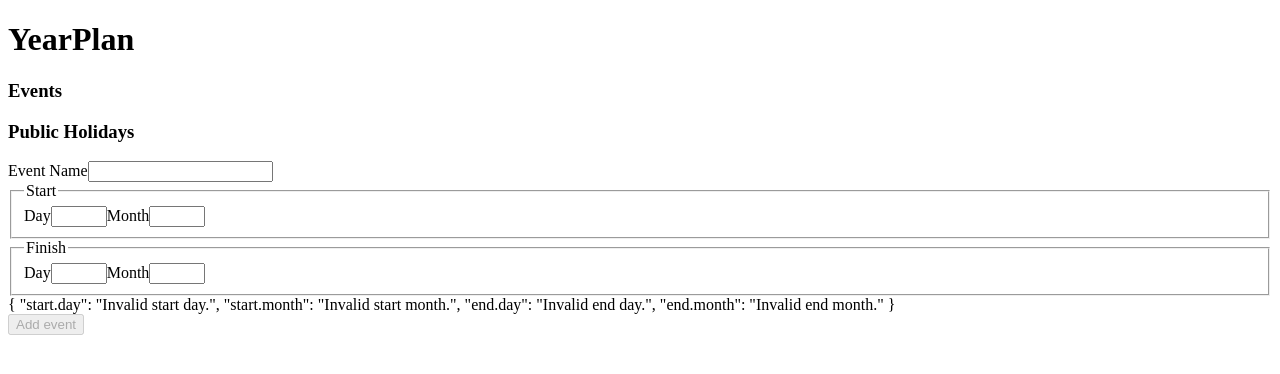
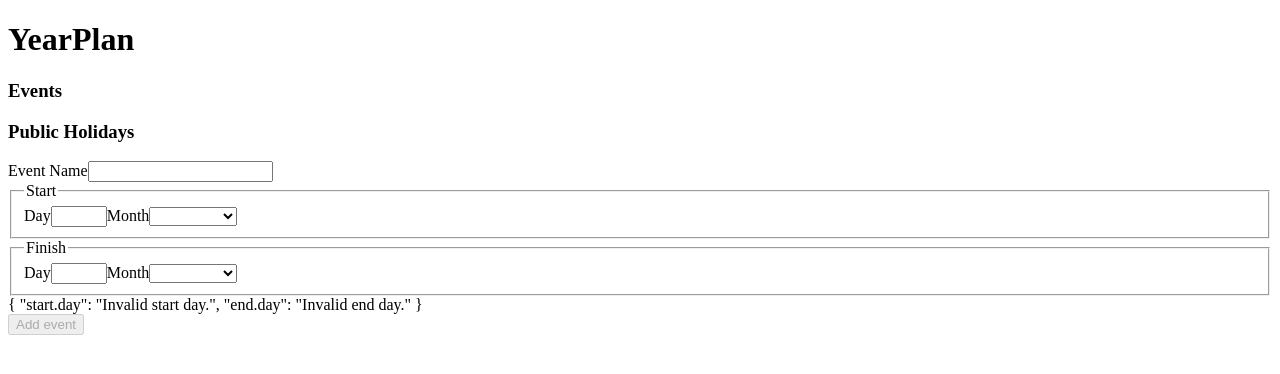
Before and after one commit to legendarydrew/yearplan, an Angular app: page / in a window 1280 px wide. Shown: the top 374 px of the page. Built offline with nearby package versions, Linux system fonts and the light colour scheme.

Commit message:
feat: display events in chronological order.
A select field is used for the months (remembering that months in JS are 0-based).

```diff
--- a/src/app/app.component.ts
+++ b/src/app/app.component.ts
@@ -43,6 +43,10 @@ export class AppComponent implements OnInit {
     //   });
   }
 
+  /**
+   * Called when the list of events is updated from the events-editor component.
+   * @param events
+   */
   updateEventsHandler(events: CalendarEvent[]): void {
     this.plan.events = events;
     localStorage.setItem('yp', JSON.stringify(this.plan));
--- a/src/app/components/events-editor/events-editor.component.html
+++ b/src/app/components/events-editor/events-editor.component.html
@@ -17,7 +17,11 @@
     <input id="eventDayStart" type="number" min="1" max="31" formControlName="day">
 
     <label for="eventMonthStart">Month</label>
-    <input id="eventMonthStart" type="number" min="1" max="12" formControlName="month">
+    <select id="eventMonthStart" formControlName="month">
+      @for (month of months; track $index) {
+        <option [ngValue]="$index">{{ month }}</option>
+      }
+    </select>
 
   </fieldset>
 
@@ -28,7 +32,11 @@
     <input id="eventDayFinish" type="number" min="1" max="31" formControlName="day">
 
     <label for="eventMonthFinish">Month</label>
-    <input id="eventMonthFinish" type="number" min="1" max="12" formControlName="month">
+    <select id="eventMonthFinish" formControlName="month">
+      @for (month of months; track $index) {
+        <option [ngValue]="$index">{{ month }}</option>
+      }
+    </select>
 
   </fieldset>
 
--- a/src/app/components/events-editor/events-editor.component.ts
+++ b/src/app/components/events-editor/events-editor.component.ts
@@ -16,6 +16,8 @@ import { JsonPipe } from '@angular/common';
 export class EventsEditorComponent implements OnChanges {
   @Input() events: CalendarEvent[] = [];
   @Output() eventsUpdate = new EventEmitter<CalendarEvent[]>();
+
+  months = ['January', 'February', 'March', 'April', 'May', 'June', 'July', 'August', 'September', 'October', 'November', 'December'];
 
   protected form: FormGroup = new FormGroup({
     name: new FormControl<string>('', Validators.required),
@@ -58,7 +60,7 @@ export class EventsEditorComponent implements OnChanges {
   }
 
   protected validate(form: AbstractControl) {
-    let errors: {[key: string]: string} = {};
+    let errors: { [key: string]: string } = {};
     const startDay = form.value.start.day;
     const startMonth = form.value.start.month;
     const endDay = form.value.end.day ?? startDay;
@@ -66,14 +68,14 @@ export class EventsEditorComponent implements OnChanges {
     if (startDay < 1 || startDay > 31) {
       errors['start.day'] = 'Invalid start day.';
     }
-    if (startMonth < 1 || startMonth > 12) {
+    if (startMonth < 0 || startMonth > 11) {
       errors['start.month'] = 'Invalid start month.';
     }
 
     if (endDay < 1 || endDay > 31) {
       errors['end.day'] = 'Invalid end day.';
     }
-    if (endMonth < 1 || endMonth > 12) {
+    if (endMonth < 0 || endMonth > 11) {
       errors['end.month'] = 'Invalid end month.';
     }
     if (`${endMonth}${endDay}` < `${startMonth}${startDay}`) {
--- a/src/app/components/events-list/events-list.component.ts
+++ b/src/app/components/events-list/events-list.component.ts
@@ -1,4 +1,4 @@
-import { Component, Input } from '@angular/core';
+import { Component, Input, OnChanges, SimpleChanges } from '@angular/core';
 import { CalendarEvent } from '../../interfaces';
 
 // @ts-ignore
@@ -9,10 +9,18 @@ import { CalendarEvent } from '../../interfaces';
   templateUrl: './events-list.component.html',
   styleUrl: './events-list.component.css'
 })
-export class EventsListComponent {
+export class EventsListComponent implements OnChanges {
   @Input() events: CalendarEvent[] = [];
 
-  getEventDate(event: CalendarEvent) {
+  ngOnChanges(changes: SimpleChanges): void {
+    if (changes['events']) {
+      // Display a sorted list of events.
+      this.events.sort((a: CalendarEvent, b: CalendarEvent) =>
+        a.start.month - b.start.month || a.start.day - b.start.day);
+    }
+  }
+
+  getEventDate(event: CalendarEvent): string {
     const dates: string[] = [];
 
     const startDate = new Date();
```
